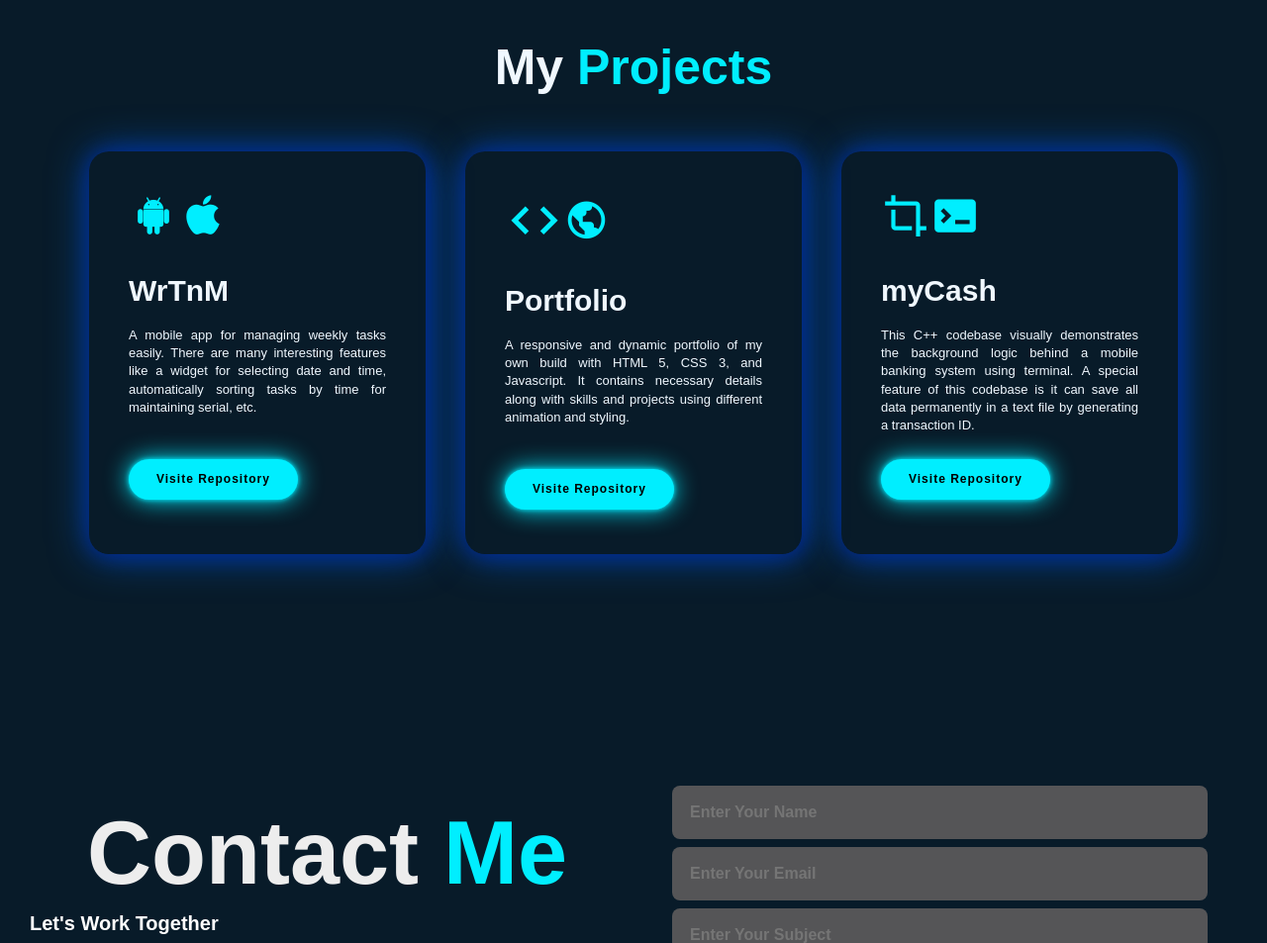
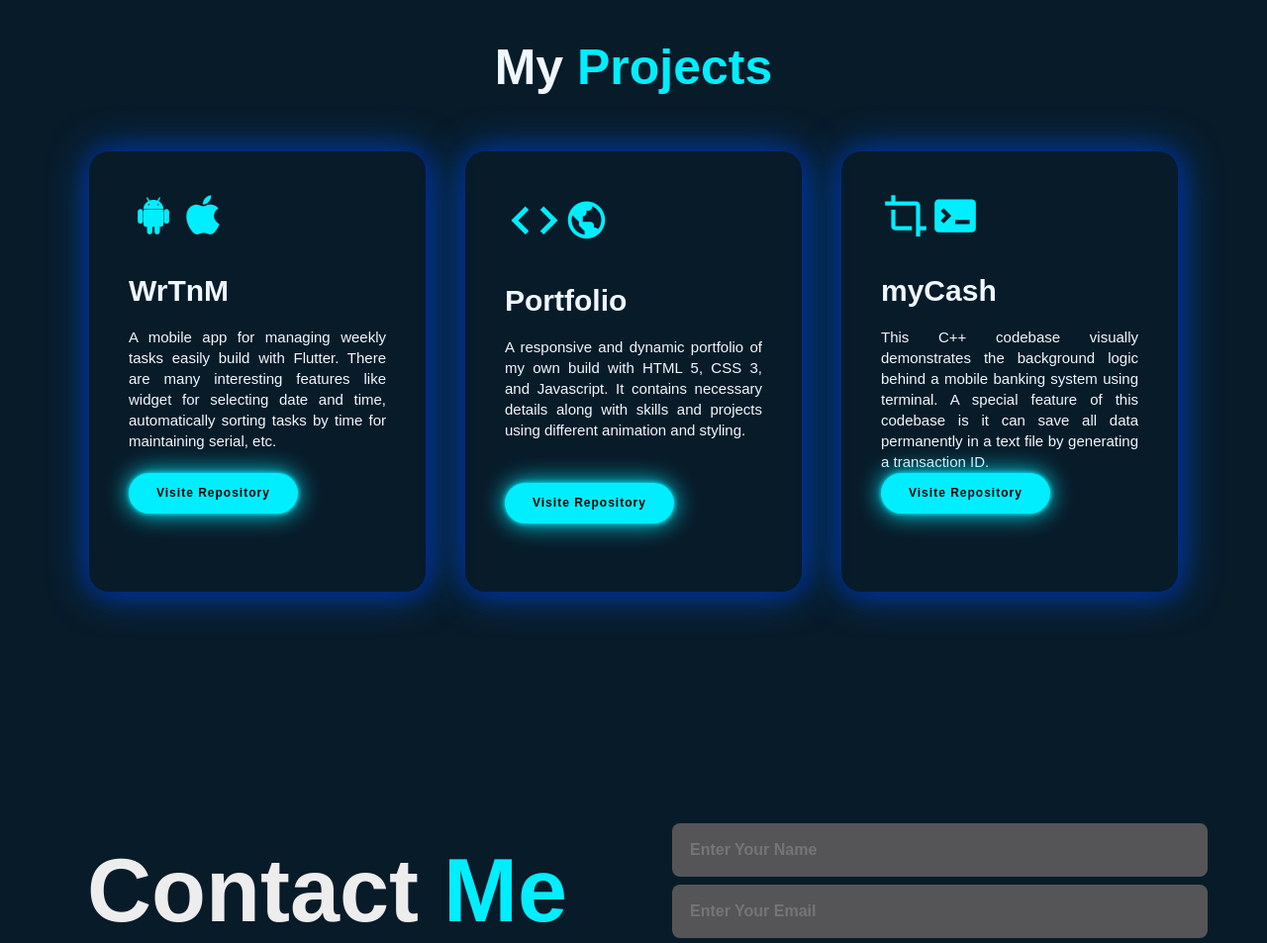
Before and after one commit to sajid1495/Portfolio, a plain HTML site: page index.html in a window 1280 px wide. Shown: the part 2782-3735 px from the top of the page at 99% size. Drawn offline with nearby package versions, Linux system fonts and the light colour scheme.

Commit message:
Adding styles

```diff
--- a/index.html
+++ b/index.html
@@ -167,8 +167,8 @@
                     <div class="projectbox">
                         <i class="bx bxl-android" style="color: #00eeff;"></i><i class="bx bxl-apple" style="color: #00eeff;"></i>
                         <h2>WrTnM</h2>
-                        <p>A mobile app for managing weekly tasks easily.
-                            There are many interesting features like a widget for selecting date and time, automatically sorting tasks by time for maintaining serial, etc.</p>
+                        <p>A mobile app for managing weekly tasks easily build with Flutter.
+                            There are many interesting features like widget for selecting date and time, automatically sorting tasks by time for maintaining serial, etc.</p>
                         <a href="https://github.com/sajid1495/Weekly-Routine-Manager" target="_blank" class="read">Visite Repository</a>
                     </div>
 
--- a/styles.css
+++ b/styles.css
@@ -57,6 +57,9 @@ button{
 
 .navbar a:hover {
     color: #0ef;
+    background: transparent;
+    font-size: 30px;
+    text-shadow: 0 0 20px #0ef;
 }
 
 .home {
@@ -476,8 +479,8 @@ section{
 .project-list .projectbox{
     background-color: transparent;
     padding: 40px;
-    font-size: 13px;
-    font-weight: 13px;
+    font-size: 15px;
+    font-weight: 15px;
     border-right: 10px;
     border-radius: 20px;
     transition: background 0.5s, transform 0.5s;
```
